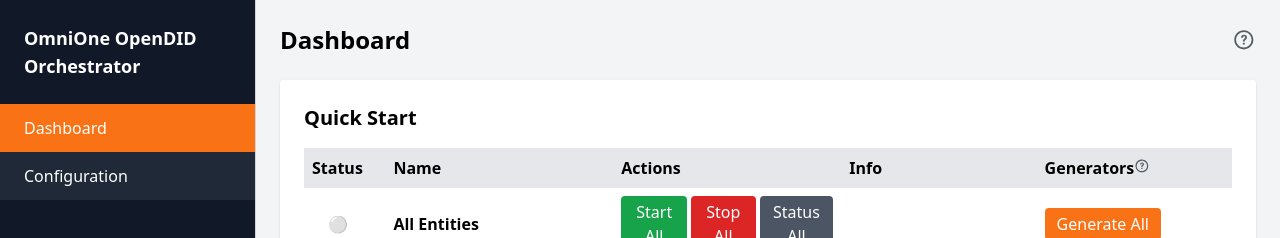
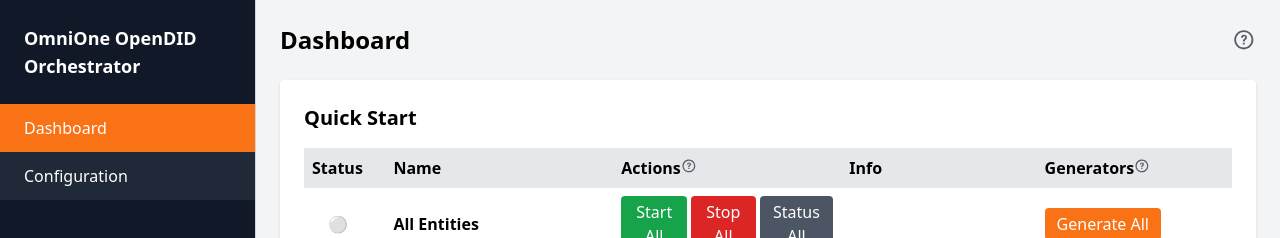
Before and after one commit to DevOmniOneID/did-orchestrator-frontend, a React (Create React App) app: page / in a window 1280 px wide. Shown: the top 238 px of the page. Built offline with nearby package versions, Linux system fonts and the light colour scheme.

Commit message:
feat: Status 관련 보완 처리(Quick Start 동시 실행 방지 Blocking, 안내 Tooltip 추가 등)

```diff
--- a/src/App.tsx
+++ b/src/App.tsx
@@ -145,6 +145,11 @@
 
   // 모든 엔티티에 대해 순차적으로 시작 요청 시 진행 상태를 "PROGRESS"로 저장 후, 완료되면 "🟢"로 업데이트
   const startAll = async () => {
+    if (status === "PROGRESS") {
+      alert("The operation is currently in progress. Please try again later.");
+      return;
+    }
+
     setStatus("PROGRESS");
     if (repositoriesRef.current) {
       await repositoriesRef.current.startAll();
@@ -158,6 +163,11 @@
 
   // 모든 엔티티에 대해 순차적으로 중지 요청 시 진행 상태를 "PROGRESS"로 저장 후, 완료되면 "⚪"로 업데이트
   const stopAll = async () => {
+    if (status === "PROGRESS") {
+      alert("The operation is currently in progress. Please try again later.");
+      return;
+    }
+
     setStatus("PROGRESS");
     if (serversRef.current) {
       await serversRef.current.stopAll();
@@ -232,7 +242,20 @@
                 <tr className="bg-gray-200">
                   <th className="p-2 w-20">Status</th>
                   <th className="p-2 w-56">Name</th>
-                  <th className="p-2 w-56">Actions</th>
+                  <th className="p-2 w-56">
+                    Actions
+                    <button
+                      onClick={(e) =>
+                        showToolTip(
+                          "This supports starting and stopping all entities sequentially.<br/> - Status All: If any entity's status becomes abnormal due to a browser refresh or similar event,<br> clicking this button will check and normalize the status of all entities.",
+                          e
+                        )
+                      }
+                      className="text-gray-500 hover:text-gray-700"
+                    >
+                      <HelpIcon width="1em" height="1em" />
+                    </button>
+                  </th>
                   <th className="p-2 w-48">Info</th>
                   <th className="p-2 w-48">
                     Generators
```
